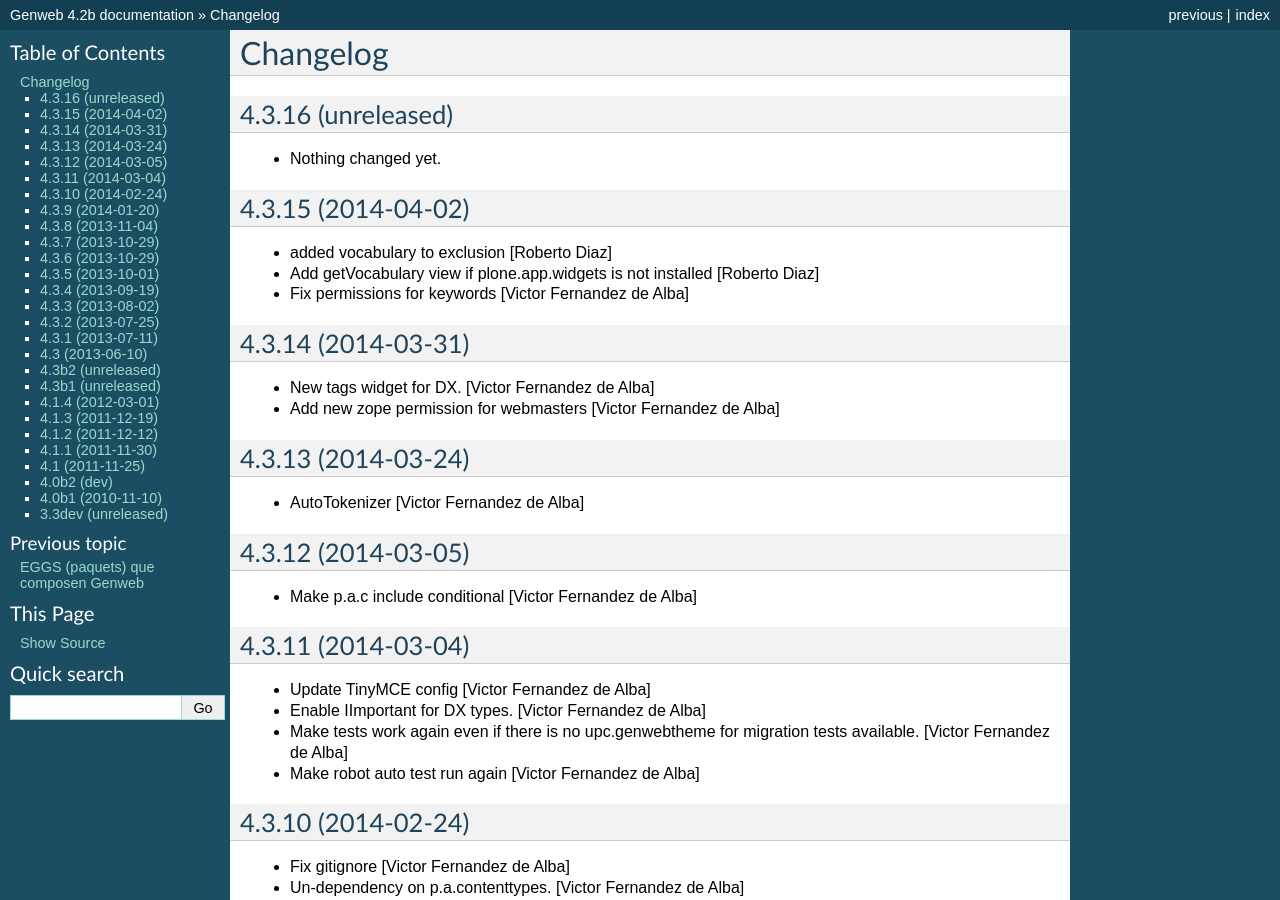
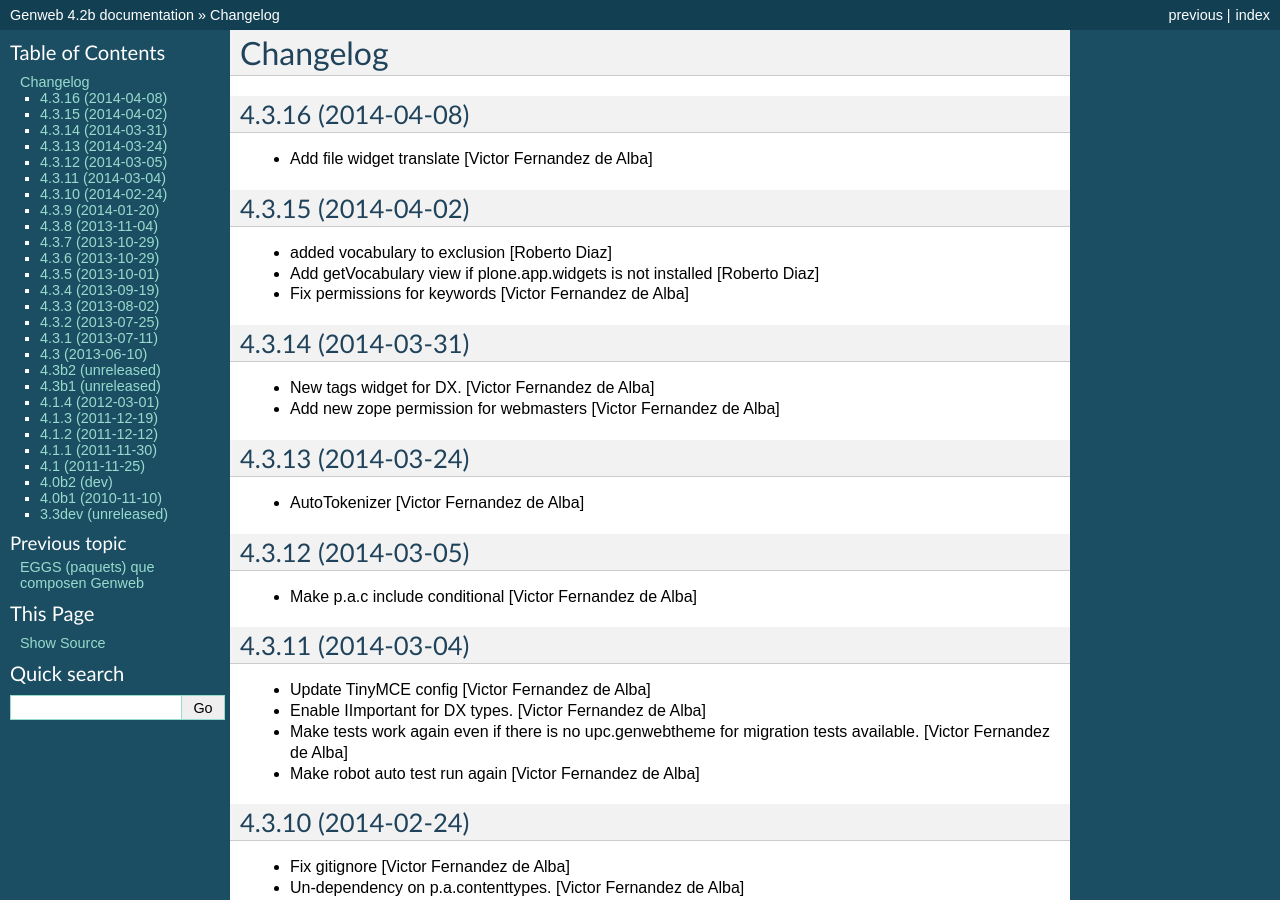
Before and after one commit to UPCnet/genweb.core, a Sphinx documentation site: the page built from docs/HISTORY.rst, in a window 1280 px wide and 900 px high. Built offline with Sphinx 7.4.7, drawn with Linux system fonts in a browser that asks for light colours.

Commit message:
Preparing release 4.3.16

```diff
--- a/docs/HISTORY.rst
+++ b/docs/HISTORY.rst
@@ -1,11 +1,10 @@
 Changelog
 =========
 
-4.3.16 (unreleased)
+4.3.16 (2014-04-08)
 -------------------
 
-- Nothing changed yet.
-
+* Add file widget translate [Victor Fernandez de Alba]
 
 4.3.15 (2014-04-02)
 -------------------
--- a/setup.py
+++ b/setup.py
@@ -1,7 +1,7 @@
 from setuptools import setup, find_packages
 import os
 
-version = '4.3.16.dev0'
+version = '4.3.16'
 
 README = open("README.rst").read()
 HISTORY = open(os.path.join("docs", "HISTORY.rst")).read()
```
